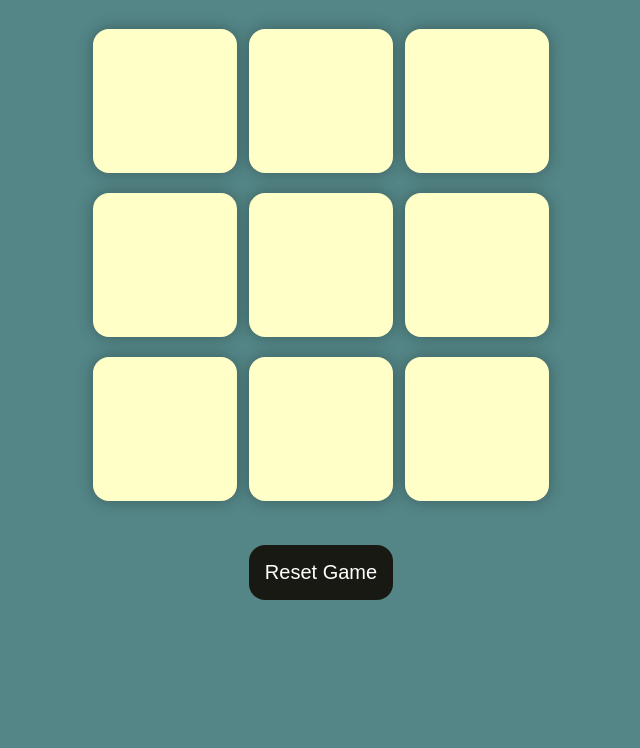
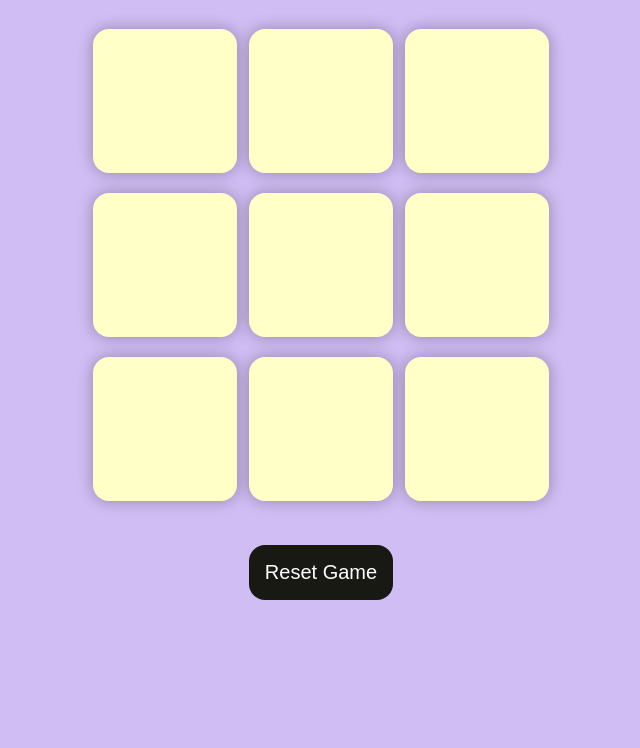
Before and after one commit to maurya72/tic-tac, a plain HTML site: page index.html in a window 1280 px wide. Shown: the part 52-800 px from the top of the page, without its empty margins (319-959 px from the left). Drawn offline with Linux system fonts and the light colour scheme.

Commit message:
Update style.css

```diff
--- a/style.css
+++ b/style.css
@@ -4,7 +4,7 @@
   }
 
   body {
-    background-color: #548687;
+    background-color: #d0bdf4;
     text-align: center;
   }
 
```
